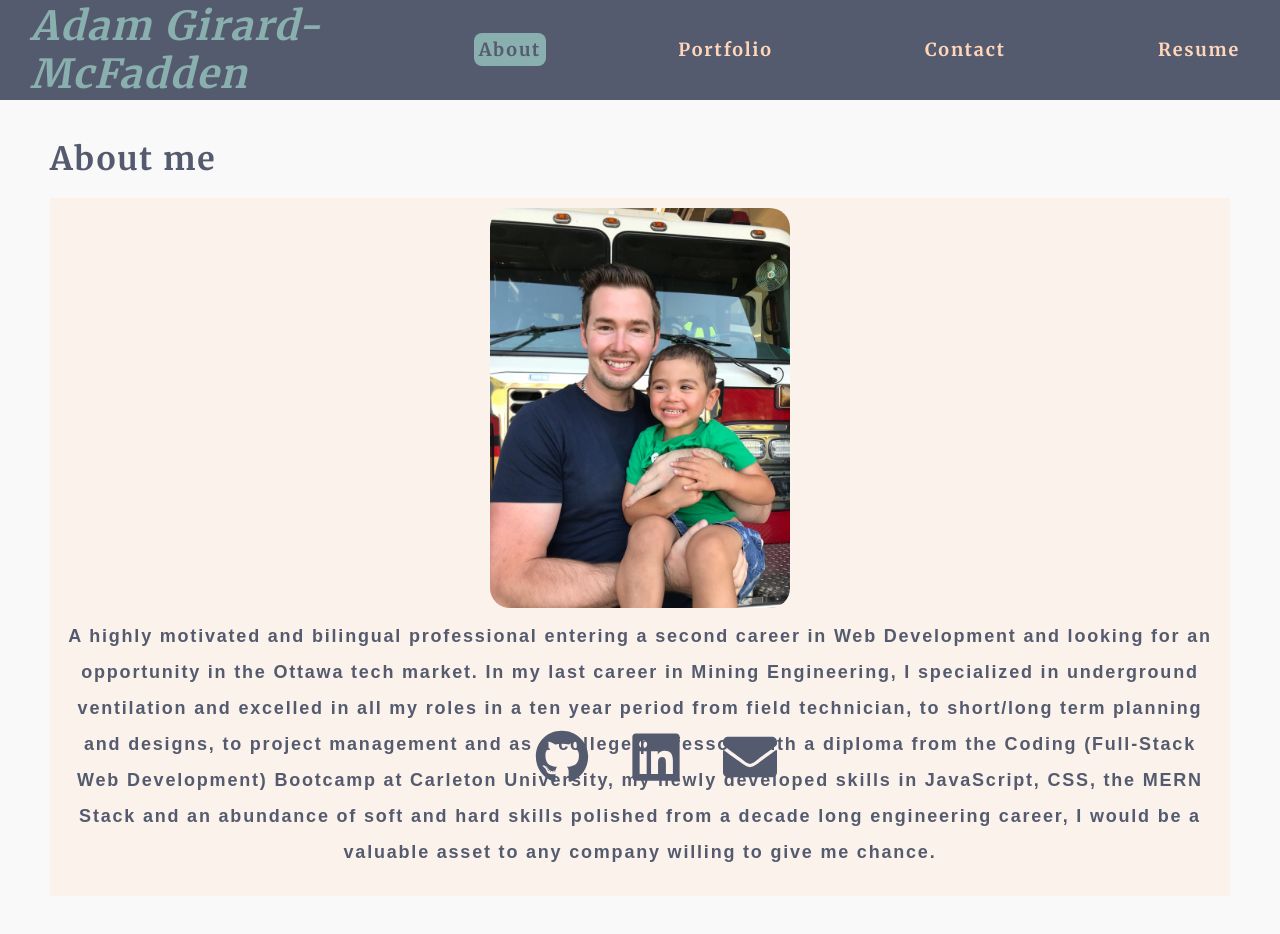
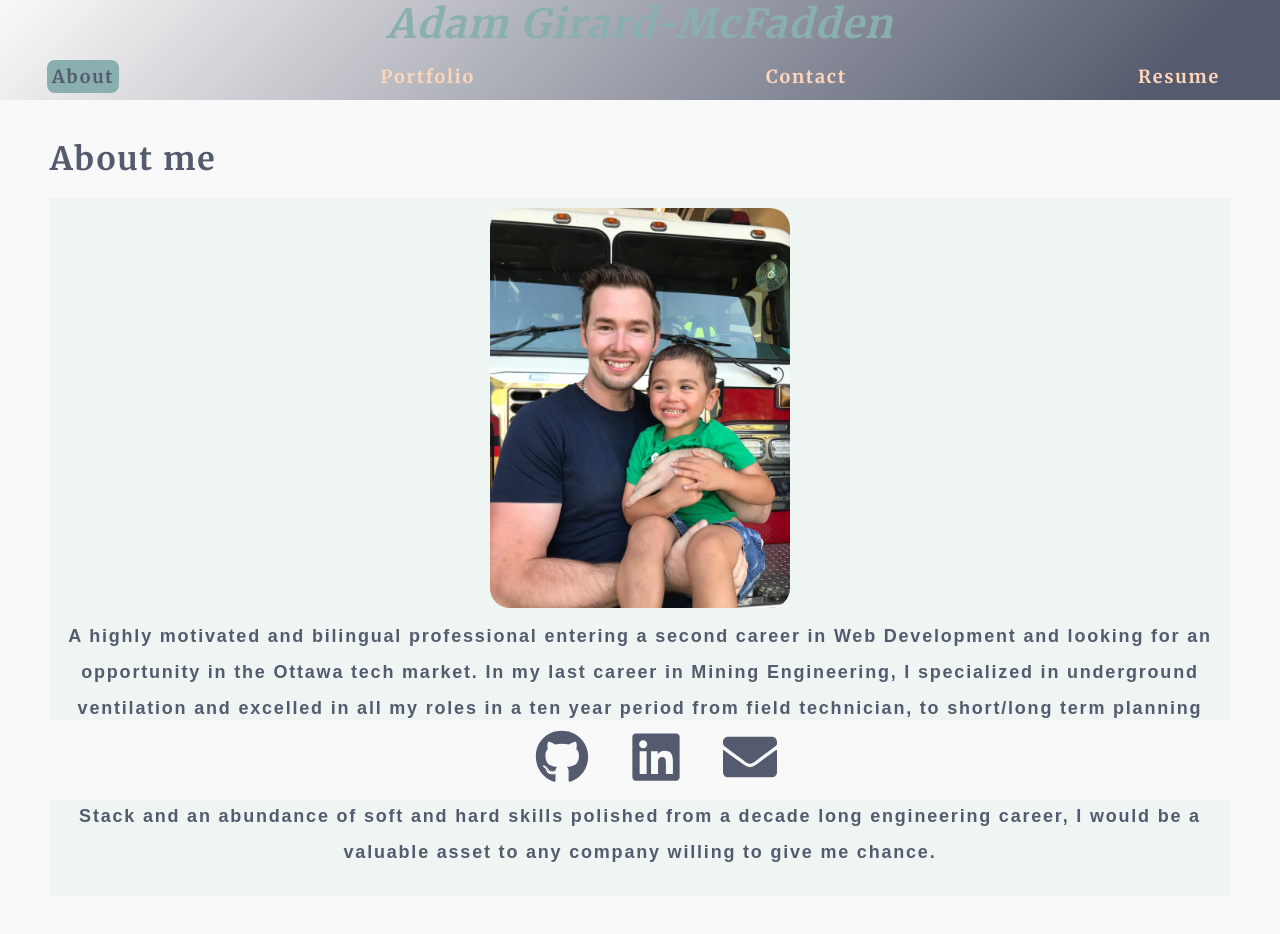
Before and after one commit to adamgmcfadden/myReactPortfolio, a React (Create React App) app: page / in a window 1280 px wide. Shown: the top 934 px of the page. Built offline with nearby package versions, Linux system fonts and the light colour scheme.

Commit message:
complete - just deploy now

```diff
--- a/src/components/Navigation/index.js
+++ b/src/components/Navigation/index.js
@@ -13,7 +13,8 @@ function Nav(props) {
   return (
     <header className="d-flex flex-row">
       <h1> Adam Girard-McFadden</h1>
-      <nav className="col-8 nav-cont ">
+
+      <nav className="col-8 nav-cont">
         <ul className="d-flex flex-row justify-content-between nav-ul">
           {/* map through tabs array */}
           {tabs.map((tab) => (
--- a/src/index.css
+++ b/src/index.css
@@ -53,7 +53,7 @@ body {
 
 /*  container styling  - around main content*/
 .main-cont-background {
-  background-color: rgba(255, 214, 186, 0.2);
+  background-color: rgba(190, 227, 219, 0.2);
   padding: 10px;
   margin-bottom: 60px;
 }
@@ -80,7 +80,8 @@ body {
 ------------------------------- */
 /* header styling */
 header {
-  background: var(--dark);
+  background-color: var(--dark);
+  background-image: linear-gradient(135deg, var(--light) 0%, var(--dark) 90%);
   height: 100px;
 }
 
@@ -143,7 +144,6 @@ nav a:hover {
 /* paragraph styling */
 .para-style {
   margin-top: 10px;
-
   text-align: center;
   color: var(--dark);
   font-family: Arial, Helvetica, sans-serif;
@@ -343,7 +343,10 @@ button:focus {
 /* footer styling */
 footer {
   position: fixed;
+  padding-top: 10px;
   bottom: 0;
+  width: 100%;
+  background-color: var(--light);
 }
 
 /* icon container styling */
@@ -370,3 +373,25 @@ footer {
 /*--------------------------
 MEDIA QUERIES SECTION STARTS
 --------------------------*/
+/* odd ball size was to fix a weird thing shrinking did to my name */
+@media screen and (max-width: 1800px) {
+  header {
+    flex-direction: column;
+    flex-wrap: wrap;
+  }
+  /* header title repositioning */
+  header h1 {
+    margin: auto;
+  }
+
+  /*nav repositioning and sizing*/
+  .nav-cont {
+    width: 100%;
+    text-align: center;
+  }
+
+  /*nav buttons repositioning*/
+  .nav-ul {
+    margin-right: 30px;
+  }
+}
```
